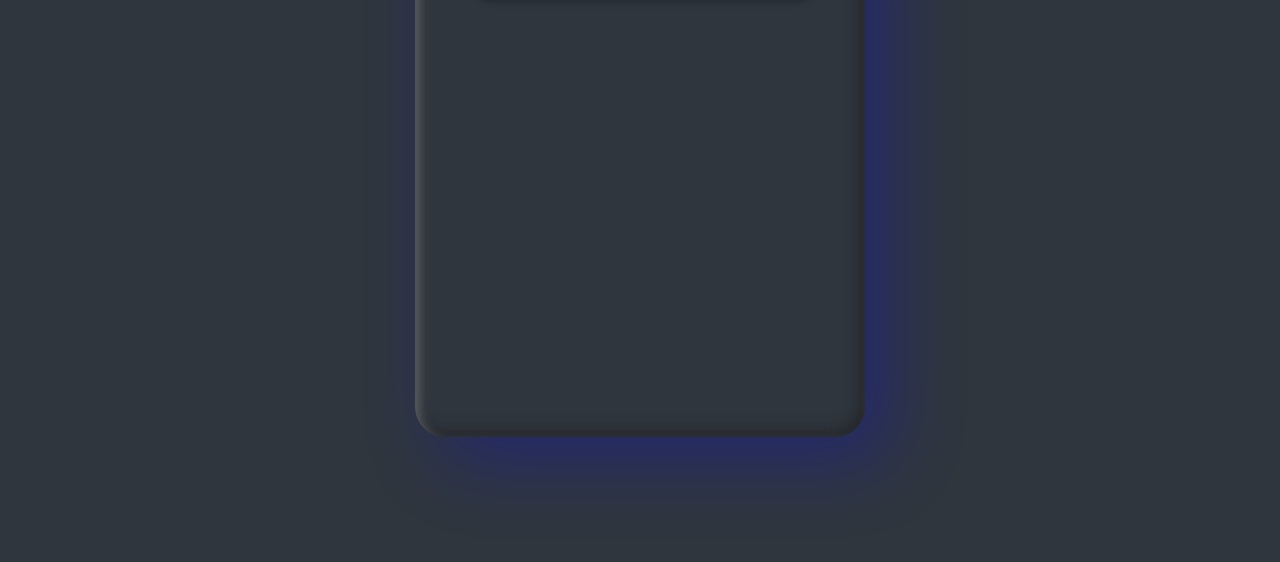
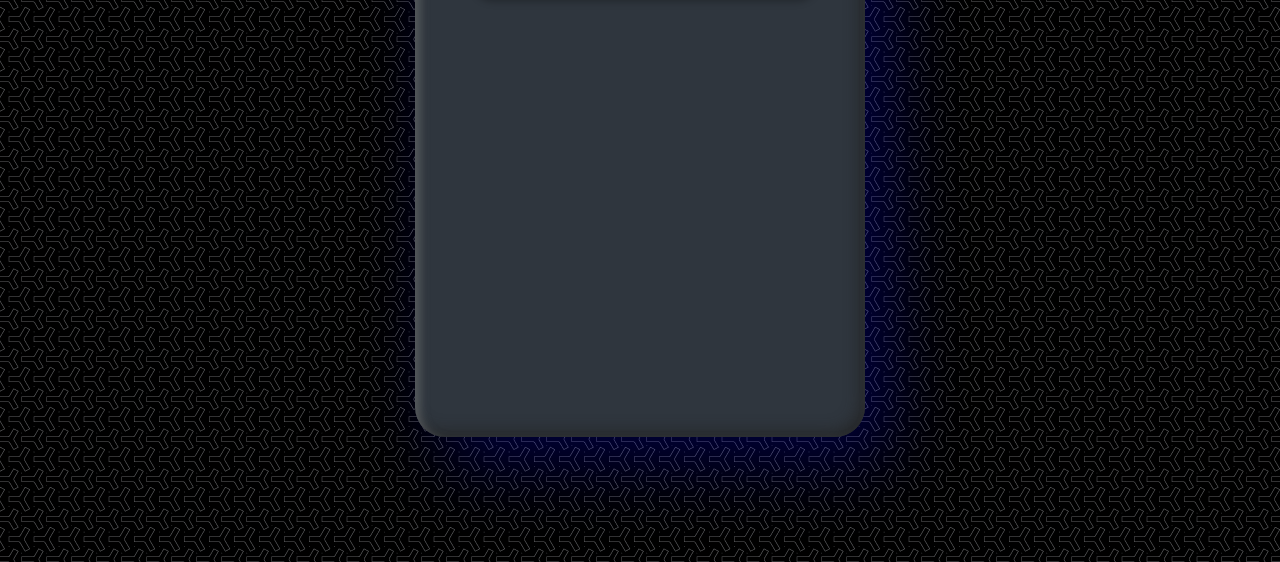
Before and after one commit to aluthfi23/to-do-list, a plain HTML site: page to-do-list/index.html in a window 1280 px wide. Shown: the part 238-800 px from the top of the page. Drawn offline with Linux system fonts and the light colour scheme.

Commit message:
Add files via upload

```diff
--- a/to-do-list/style.css
+++ b/to-do-list/style.css
@@ -12,7 +12,7 @@ body{
     justify-content: center;
     align-items: center;
     min-height: 100vh;
-    background: #2f363e;
+    background-image: url(bg.png);
 }
 
 .box{
```
Also changed, not shown: to-do-list/bg.png (added).
